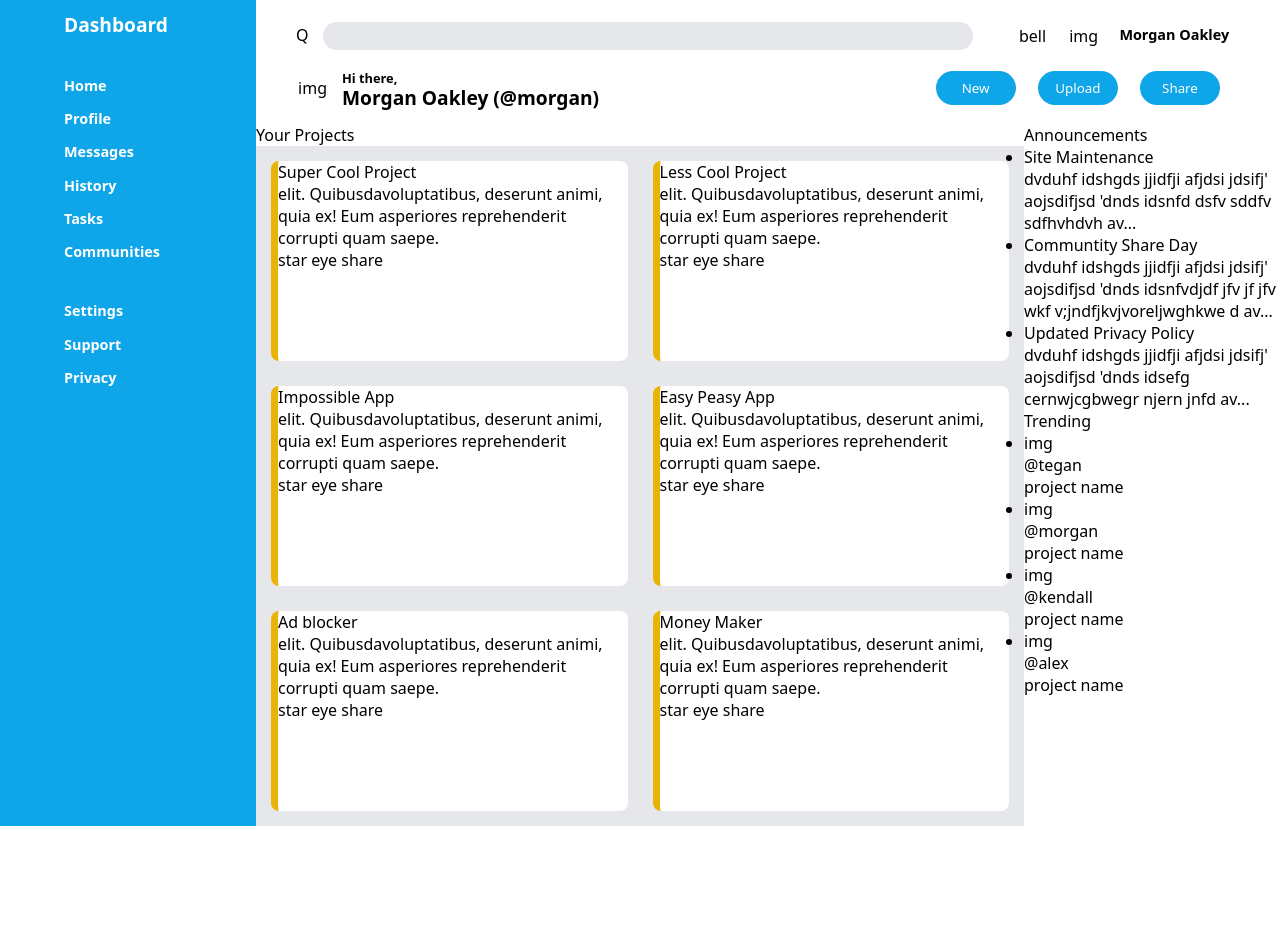
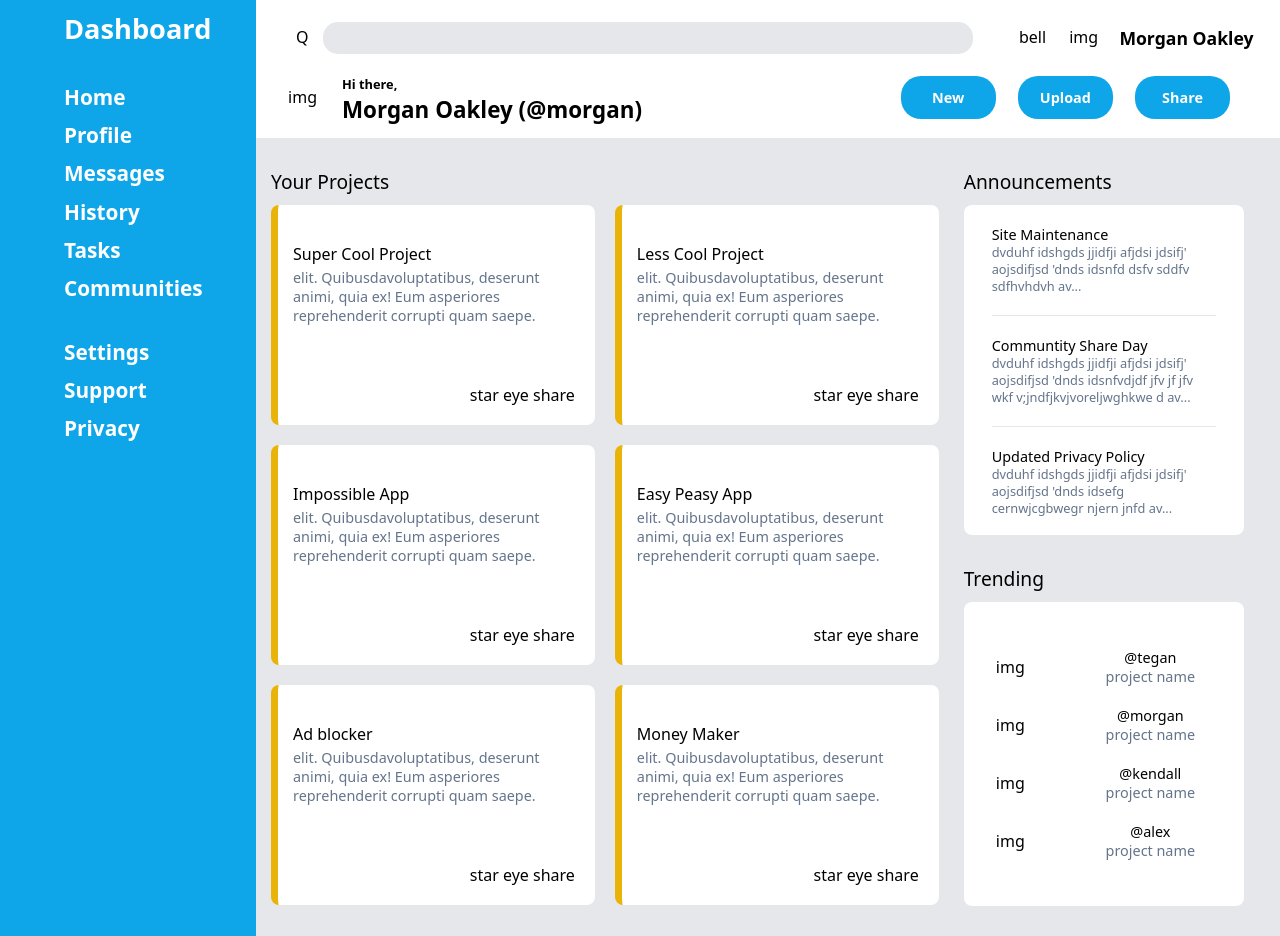
Before and after one commit to hector-png/admin-dashboard, a plain HTML site: page index.html in a window 1280 px wide. Before the commit the page ends 826 px from the top, so only its background shows below. Drawn offline with Linux system fonts and the light colour scheme.

Commit message:
Add final layout changes

```diff
--- a/stylesheet.css
+++ b/stylesheet.css
@@ -32,7 +32,7 @@
     border-style: none;
     border-radius: 15px;
     width: 650px;
-    padding: 5px;
+    padding: 7px;
 }
 
 .header-meta-data {
@@ -43,7 +43,7 @@
 }
 
 .username {
-    font-size: .9rem;
+    font-size: 1.1rem;
     font-weight: 600;
 }
 
@@ -57,20 +57,20 @@
 .greeting-icon {
     align-self: center;
     justify-self: end;
-    margin-right: 15px;
+    margin-right: 25px;
 }
 
 .greeting-text {
-    line-height: 20px;
+    line-height: 25px;
 }
 
 .greeting-text > p {
     font-size: .8rem;
-    font-weight: 600;
+    font-weight: 700;
 }
 
 .greeting-text > p + p {
-    font-size: 1.2rem;
+    font-size: 1.4rem;
 }
 
 .header-buttons {
@@ -84,11 +84,12 @@
 .share {
     background-color: #0ea5e9;
     color: white;
-    font-weight: 500;
+    font-size: 0.9rem;
+    font-weight: 600;
     border-style: none;
     border-radius: 20px;
-    padding: 8px;
-    width: 80px;
+    padding: 12px;
+    width: 95px;
 }
 
 .upload {
@@ -96,7 +97,7 @@
 }
 
 .share {
-    margin-right: 50px;
+    margin-right: 40px;
 }
 
 .sidebar {
@@ -108,7 +109,7 @@
 }
 
 .logo {
-    font-size: 1.2rem;
+    font-size: 1.7em;
     font-weight: 600;
     color: white;
     grid-column: 2/3;
@@ -116,7 +117,7 @@
 }
 
 .sidebar-action {
-    font-size: 0.9rem;
+    font-size: 1.3rem;
     font-weight: 600;
     color: white;
     grid-column: 2/3;
@@ -130,22 +131,145 @@
     list-style: none;
 }
 
-.content{
+.content {
+    background-color: #e5e7eb;
+    grid-column: 2/3;
     display: grid;
-    grid-template-columns: 3fr 1fr;
+    grid-template-columns: 2fr 1fr;
+    padding: 30px 0;
+}
+
+.projects-wrapper {
+    display: grid;
+    gap: 10px;
+    margin-left: 15px;
+}
+
+.projects-wrapper > p {
+    font-size: 1.2rem;
+    font-weight: 500;
 }
 
 .projects {
-    background-color: #e5e7eb;
     display: grid;
     grid-template-columns: repeat(auto-fit, minmax(300px, 1fr));
-    gap: 25px;
-    padding: 15px;
+    gap: 20px;
 }
 
 .card {
     background-color: white;
     border-left: 7px solid #eab308;
     border-radius: 8px;
-    height: 200px;
+    height: 220px;
+    display: grid;
+    gap: 3px;
 }
+
+.project-title,
+.description {
+    margin-left: 15px;
+}
+
+.project-title {
+    align-self: end;
+    font-weight: 500;
+}
+
+.description {
+    color: #64748b;
+    width: 280px;
+    font-size: 0.9rem;
+}
+
+.card-actions {
+    align-self: center;
+    justify-self: end;
+    margin-right: 20px;
+}
+
+.additional-content {
+    grid-column: 2/3;
+    display: grid;
+    gap: 10px;
+    width: 280px;
+    margin-left: 25px;
+}
+
+.additional-content > p {
+    font-size: 1.2rem;
+    font-weight: 500;
+}
+
+.news {
+    grid-row: 2;
+    background-color: white;
+    border-radius: 8px;
+    height: 330px;
+    display: grid;
+    grid-template-columns: 1fr 8fr 1fr;
+    align-items: center;
+}
+
+.news ul {
+    list-style: none;
+    grid-column: 2/3;
+    display: grid;
+}
+
+.news-item {
+    padding: 20px 0;
+}
+
+.news-item.center {
+    border-top: 1px solid #e5e7eb;
+    border-bottom: 1px solid #e5e7eb;
+}
+
+.news-item > p {
+    font-size: 0.9rem;
+    font-weight: 500;
+}
+
+.news-item > p + p {
+    font-size: 0.8rem;
+    font-weight: 400;
+    line-height: 17px;
+    color: #64748b;
+}
+
+.news + p {
+    margin-top: 20px;
+}
+
+.trending-board {
+    background-color: white;
+    border-radius: 8px;
+    height: 304px;
+    display: grid;
+    align-items: center;
+}
+
+.trending-board ul {
+    list-style: none;
+    display: grid;
+    gap: 20px;
+}
+
+.trending-item {
+    display: grid;
+    grid-template-columns: 1fr 2fr;
+    align-items: center;
+}
+
+.trending-item p {
+    justify-self: center;
+}
+
+.trending-item > span {
+    font-size: 0.9rem;
+    font-weight: 300;
+}
+
+.trending-item > span > p + p {
+    color: #64748b;
+}
```
